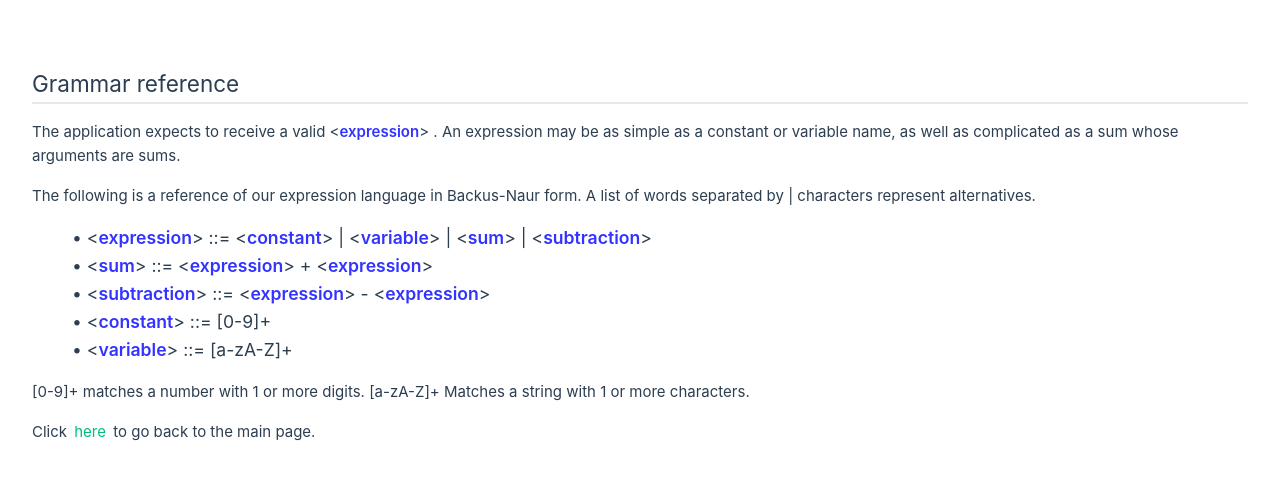
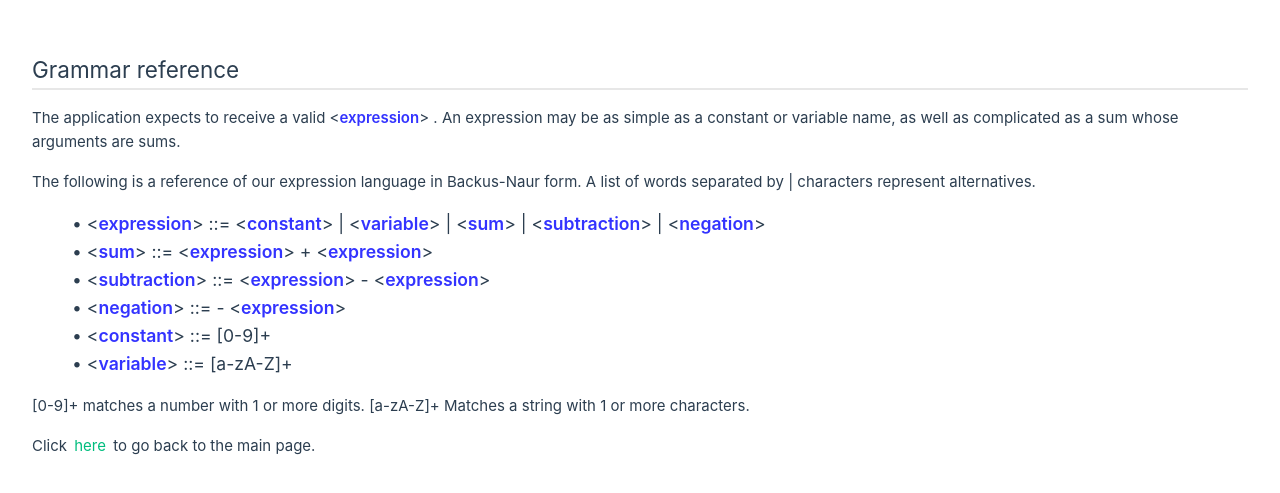
Before and after one commit to enrique-guillen/sym_differ_vue, a Vue app: page /grammarreference in a window 1280 px wide. Shown: the part 137-630 px from the top of the page. Built offline with nearby package versions, Linux system fonts and the light colour scheme.

Commit message:
In Grammar Reference document new -<expression> grammar

```diff
--- a/src/components/SymDifferGrammarReference.vue
+++ b/src/components/SymDifferGrammarReference.vue
@@ -20,7 +20,8 @@ import NamedToken from './SymDifferNamedToken.vue';
             <NamedToken tokenName="constant" /> |
             <NamedToken tokenName="variable" /> |
             <NamedToken tokenName="sum" /> |
-            <NamedToken tokenName="subtraction" />
+            <NamedToken tokenName="subtraction" /> |
+            <NamedToken tokenName="negation" />
       </li>
       <li>
         • <NamedToken tokenName="sum" /> ::=
@@ -29,6 +30,10 @@ import NamedToken from './SymDifferNamedToken.vue';
       <li>
         • <NamedToken tokenName="subtraction" /> ::=
             <NamedToken tokenName="expression" /> - <NamedToken tokenName="expression" />
+      </li>
+      <li>
+        • <NamedToken tokenName="negation" /> ::=
+            - <NamedToken tokenName="expression" />
       </li>
       <li>
         • <NamedToken tokenName="constant" /> ::= [0-9]+
```
